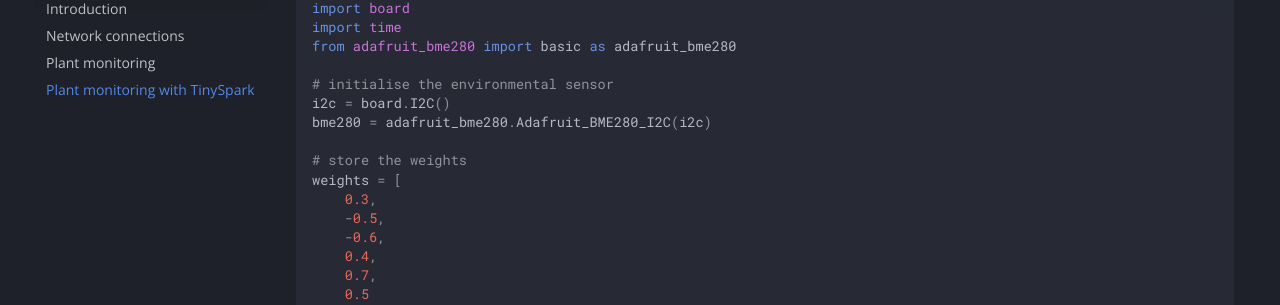
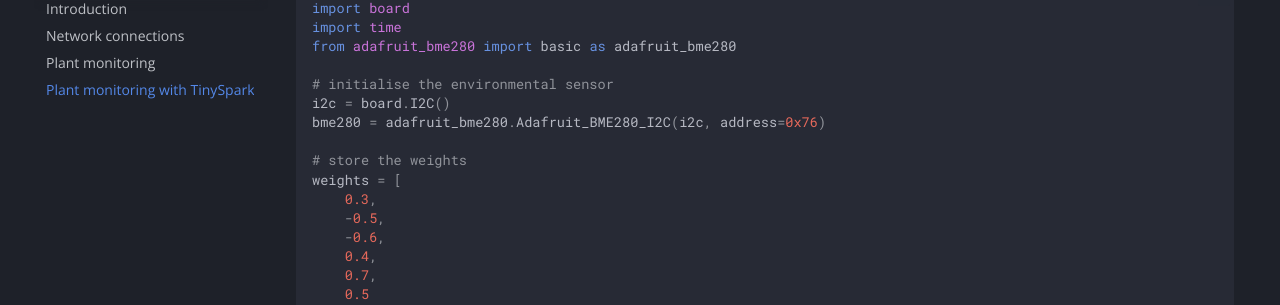
Before and after one commit to j-siderius/TinySpark, an MkDocs documentation site: the page built from docs/chapter2/plant_monitoring_micro.md, in a window 1280 px wide and 900 px high, scrolled down 1086 px. Shown: the part 147-452 px from the top of the window. Built offline with MkDocs 1.6.1 and Material for MkDocs 9.7.7, drawn with Linux system fonts in a browser that asks for light colours; comment, search, counter and statistics services are not loaded.

Commit message:
fixed addressing issue

```diff
--- a/docs/assets/examples/plant_monitoring.py
+++ b/docs/assets/examples/plant_monitoring.py
@@ -5,7 +5,7 @@ from adafruit_bme280 import basic as adafruit_bme280
 
 # initialise the environmental sensor
 i2c = board.I2C()
-bme280 = adafruit_bme280.Adafruit_BME280_I2C(i2c)
+bme280 = adafruit_bme280.Adafruit_BME280_I2C(i2c, address=0x76)
 
 # store the weights
 weights = [
--- a/docs/chapter2/plant_monitoring_micro.md
+++ b/docs/chapter2/plant_monitoring_micro.md
@@ -18,7 +18,7 @@ from adafruit_bme280 import basic as adafruit_bme280
 
 # initialise the environmental sensor
 i2c = board.I2C()
-bme280 = adafruit_bme280.Adafruit_BME280_I2C(i2c)
+bme280 = adafruit_bme280.Adafruit_BME280_I2C(i2c, address=0x76)
 
 # store the weights
 weights = [
```
Also changed, not shown: docs/kit/devkit.md (+10 -0 lines).
